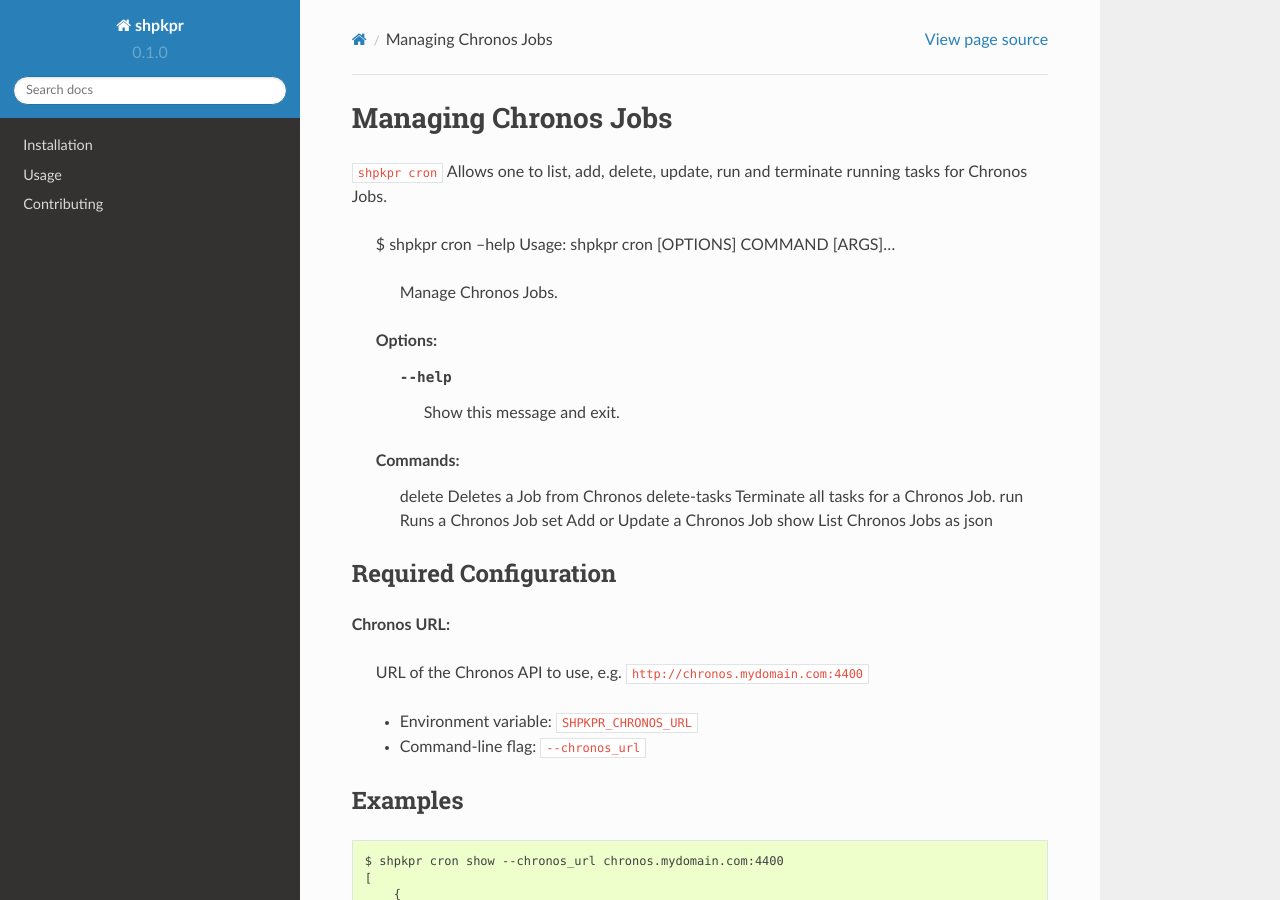
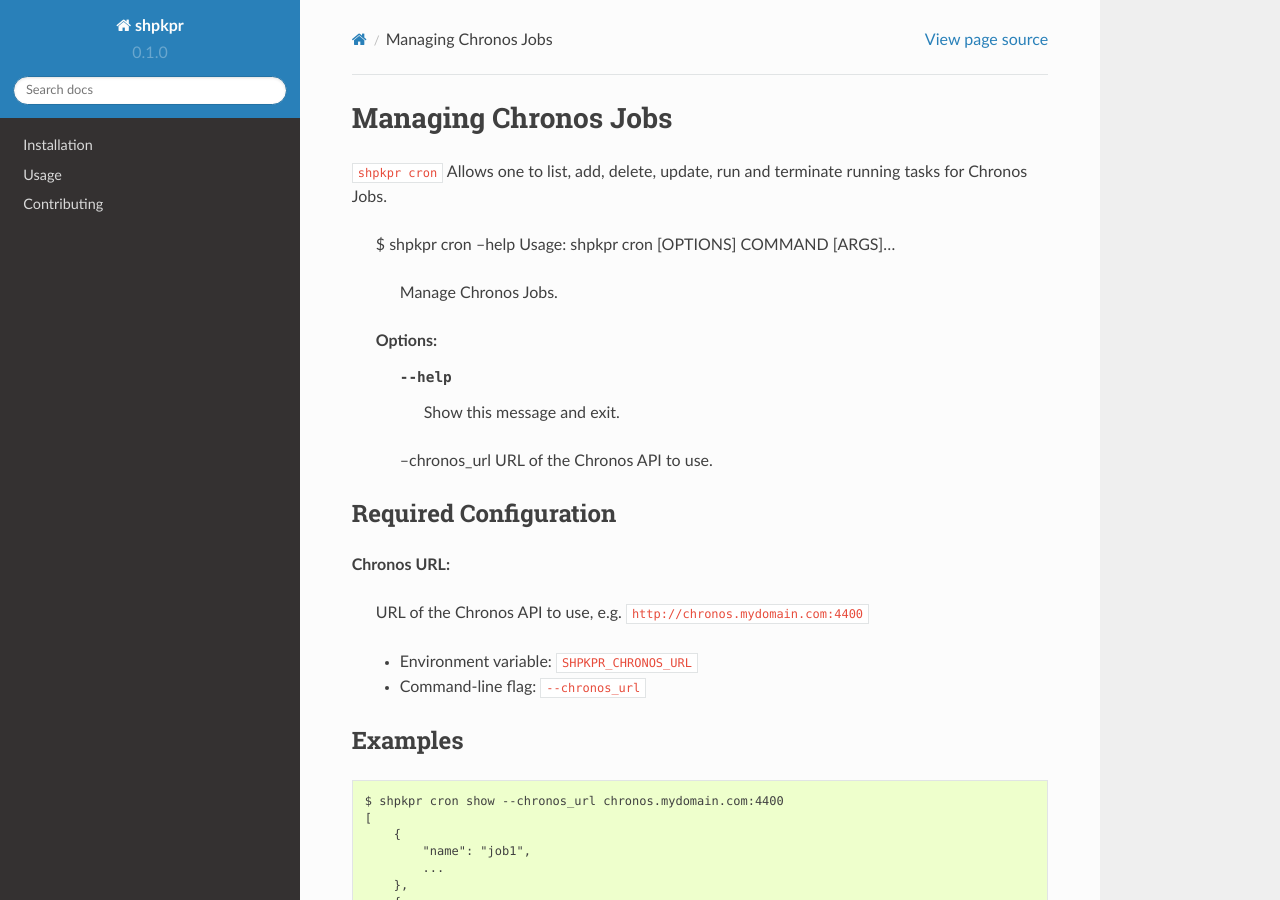
Before and after one commit to shopkeep/shpkpr, a Sphinx documentation site: the page built from docs/usage/cmd_cron.rst, in a window 1280 px wide and 900 px high. Built offline with Sphinx 7.4.7 and the Read the Docs theme 2.0.0, drawn with Linux system fonts in a browser that asks for light colours.

Commit message:
Remove commands part of cmd_cron.rst for simplicity

```diff
--- a/docs/usage/cmd_cron.rst
+++ b/docs/usage/cmd_cron.rst
@@ -11,13 +11,7 @@ Managing Chronos Jobs
 
     Options:
       --help  Show this message and exit.
-
-    Commands:
-      delete        Deletes a Job from Chronos
-      delete-tasks  Terminate all tasks for a Chronos Job.
-      run           Runs a Chronos Job
-      set           Add or Update a Chronos Job
-      show          List Chronos Jobs as json
+      --chronos_url URL of the Chronos API to use.
 
 Required Configuration
 ^^^^^^^^^^^^^^^^^^^^^^
```
